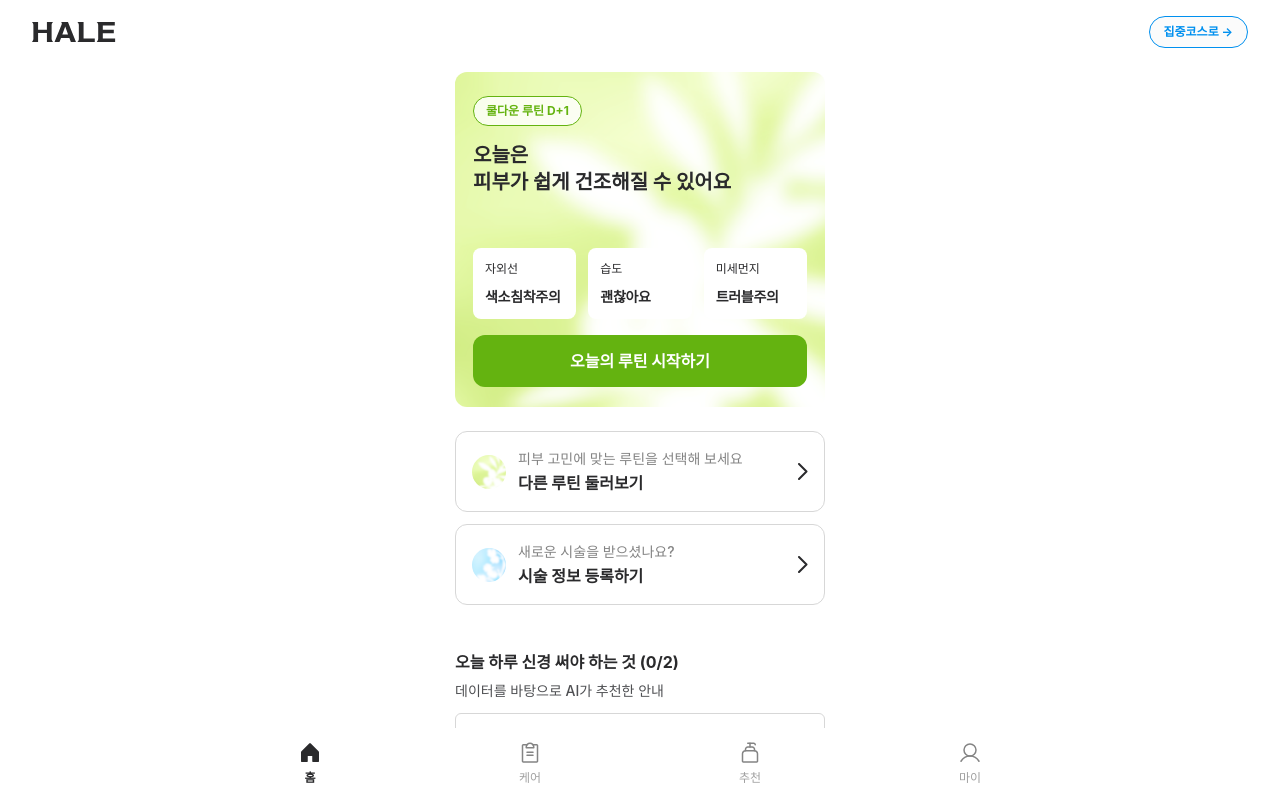
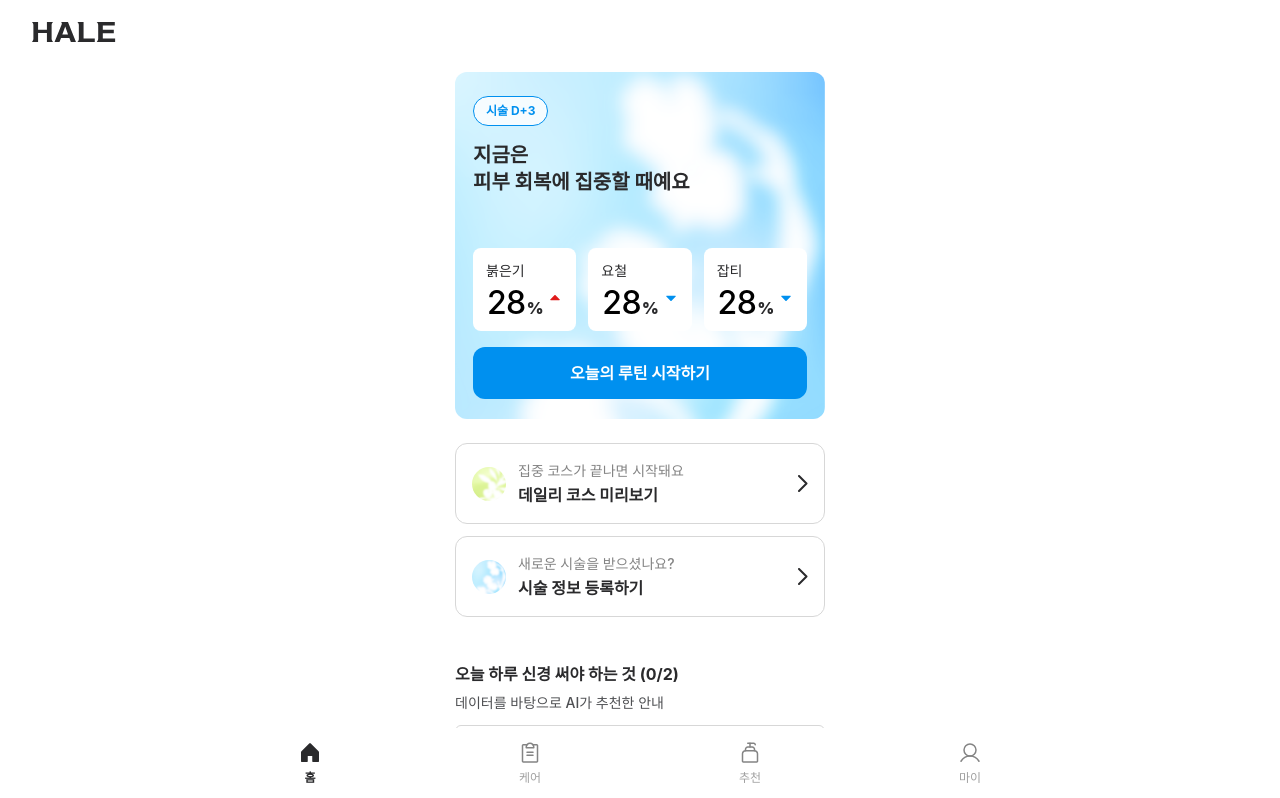
Before and after one commit to duckswell/Frontend, a React (Vite) app: page / in a window 1280 px wide. Shown: the top 798 px of the page. Built offline with nearby package versions, Linux system fonts and the light colour scheme; no server answers; a web font is replaced by a local one.

Commit message:
♻️ Refactor : 홈 배너 집중코스로 기본설정 (#95)

```diff
--- a/src/routes/Home.tsx
+++ b/src/routes/Home.tsx
@@ -18,7 +18,7 @@ const Home: React.FC = () => {
   const [activeTab, setActiveTab] = useState<TabType>("home");
 
   const [currentVersion, setCurrentVersion] = useState<"focus" | "daily">(
-    "daily",
+    "focus",
   );
 
   const [recoveryData, setRecoveryData] = useState<RecoveryBannerData | null>(
```
